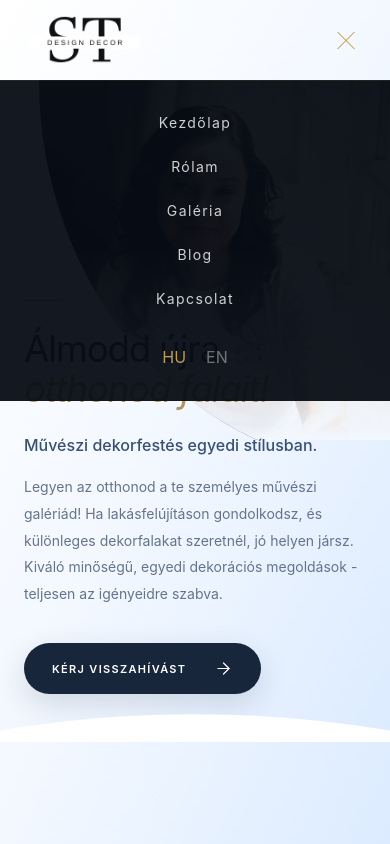
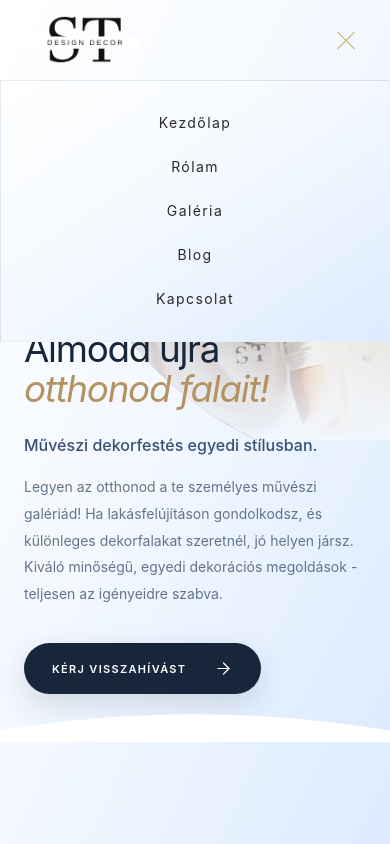
Before and after one commit to zoltannyiri/ST-Decor, a React (Vite) app in the folder web/: page / in a window 390 px wide. Both pictures are taken after a click on the button 346 px from the left and 40 px from the top of the page. Built offline with nearby package versions, Linux system fonts and the light colour scheme.

Commit message:
navbar phone color changes

```diff
--- a/web/src/components/Navbar.jsx
+++ b/web/src/components/Navbar.jsx
@@ -109,7 +109,7 @@ export default function Navbar() {
             animate={{ opacity: 1, height: "auto" }}
             exit={{ opacity: 0, height: 0 }}
             transition={{ duration: 0.3 }}
-            className="overflow-hidden border-t border-[#c39d4a]/10 bg-[#080d16]/95 lg:hidden"
+            className="overflow-hidden border-t border-[gray]/10 border-1 bg-linear-to-br from-white via-[#f3f8ff] to-[#dcebff] lg:hidden"
           >
             <div className="flex flex-col items-center gap-6 px-6 py-8">
               {menuItems.map((item) => (
@@ -120,26 +120,11 @@ export default function Navbar() {
                     e.preventDefault()
                     scrollTo(item.id)
                   }}
-                  className="text-sm tracking-widest text-[#d0d1d3] transition-colors hover:text-[#c39d4a]"
+                  className="text-sm tracking-widest text-[#2a2a2b] transition-colors hover:text-[#c39d4a]"
                 >
                   {item.label}
                 </a>
               ))}
-
-              <div className="mt-3 flex gap-5">
-                {["HU", "EN"].map((lang) => (
-                  <button
-                    key={lang}
-                    type="button"
-                    onClick={() => setLanguage(lang)}
-                    className={language === lang
-                      ? "text-[#c39d4a]"
-                      : "text-[#d0d1d3]/50"}
-                  >
-                    {lang}
-                  </button>
-                ))}
-              </div>
             </div>
           </motion.nav>
         )}
```
